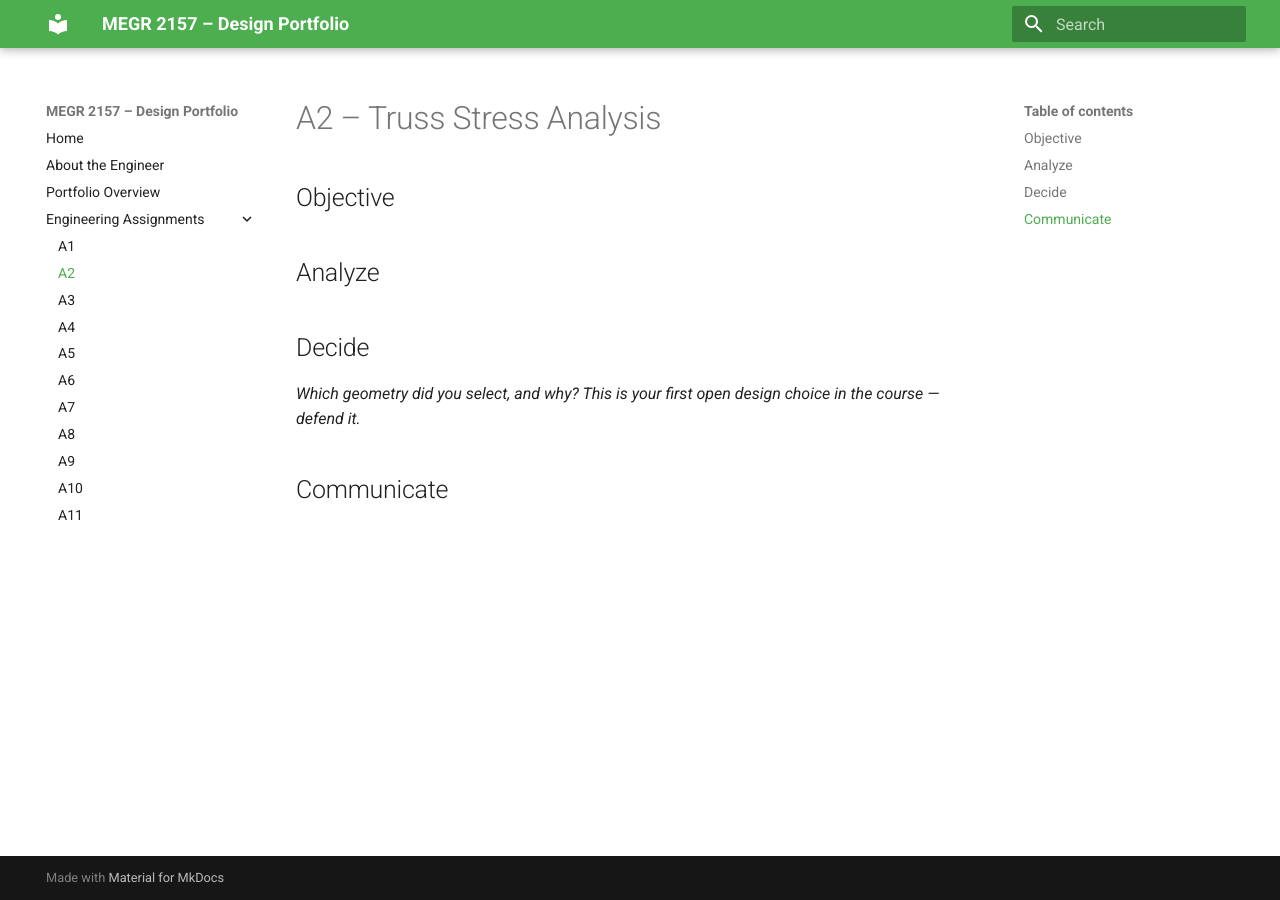
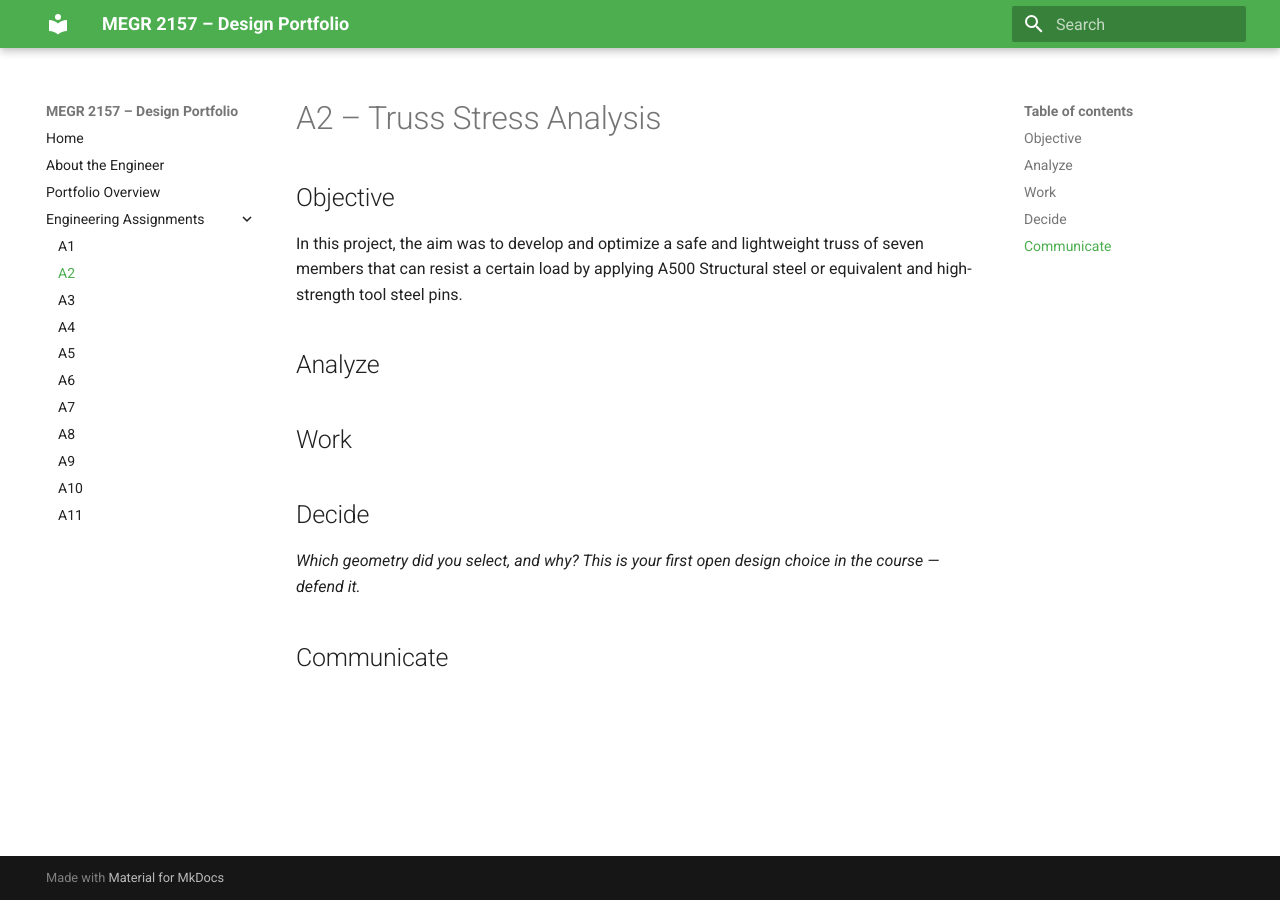
Before and after one commit to smateus0/megr2157-portfolio, an MkDocs documentation site: the page built from docs/assignments/A02/index.md, in a window 1280 px wide. Built offline with MkDocs 1.6.1 and Material for MkDocs 9.7.7, drawn with Linux system fonts in a browser that asks for light colours.

Commit message:
Update index.md

```diff
--- a/docs/assignments/A02/index.md
+++ b/docs/assignments/A02/index.md
@@ -1,10 +1,11 @@
 # A2 – Truss Stress Analysis
 
 ## Objective
-
+In this project, the aim was to develop and optimize a safe and lightweight truss of seven members that can resist a certain load by applying A500 Structural steel or equivalent and high-strength tool steel pins.
 
 ## Analyze
 
+## Work
 
 ## Decide
 _Which geometry did you select, and why? This is your first open design choice in the course — defend it._
```
